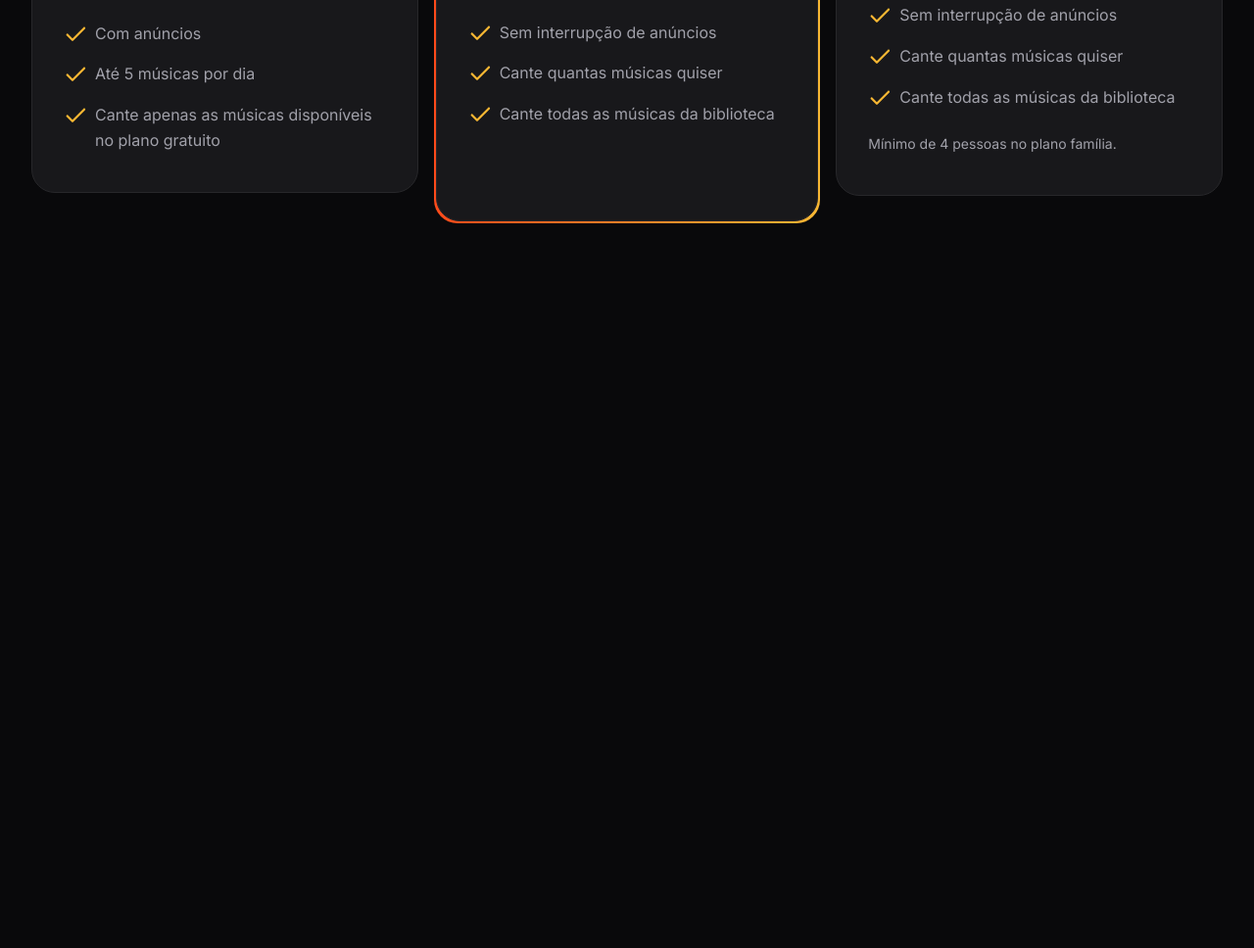
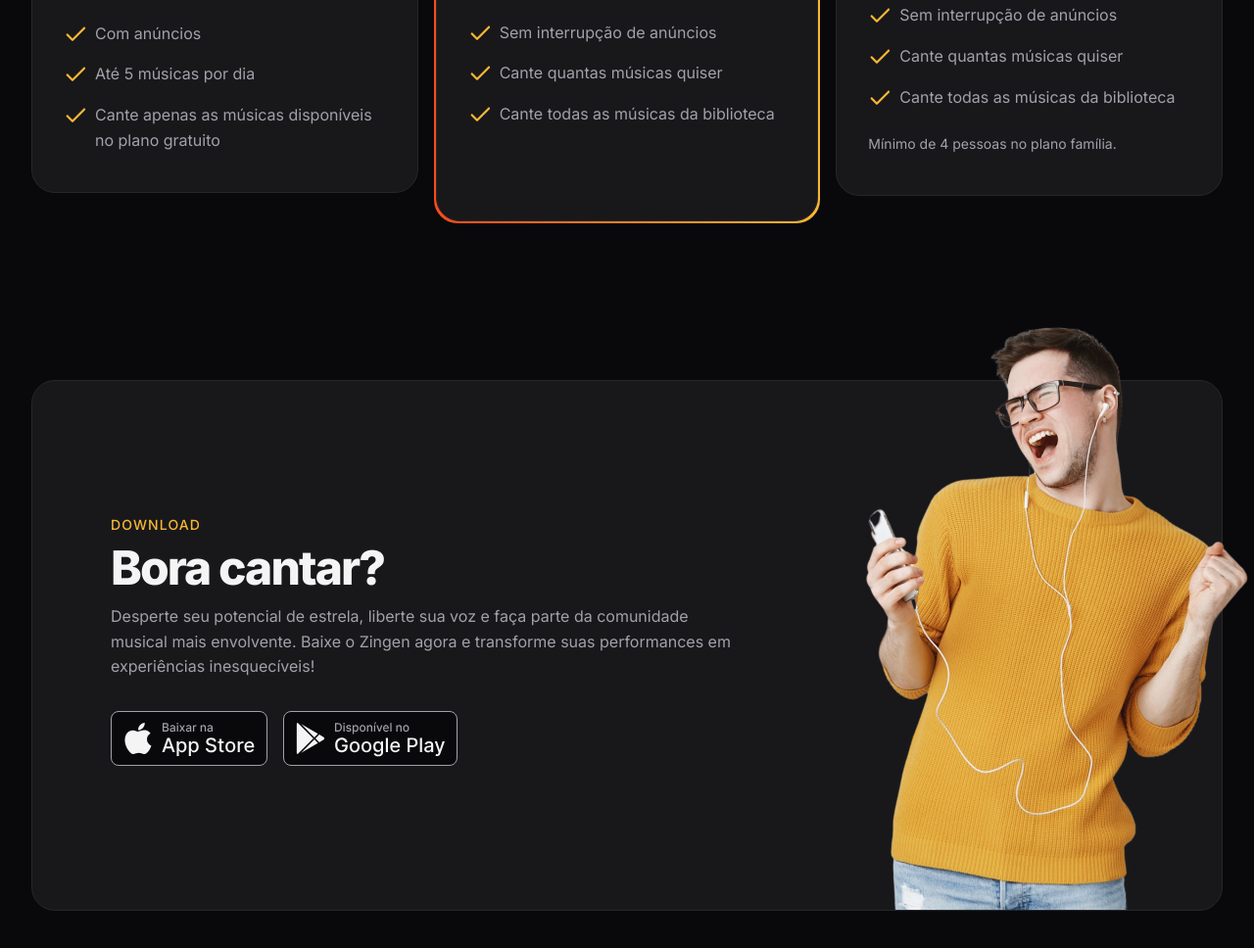
Before and after one commit to vitorpalheta/projeto-zingen, a plain HTML site: page index.html in a window 1280 px wide. Shown: the part 3239-4207 px from the top of the page at 98% size. Before the commit the page ends 3547 px from the top, so only its background shows below. Drawn offline with Linux system fonts and the light colour scheme.

Commit message:
Seção download

```diff
--- a/index.html
+++ b/index.html
@@ -162,5 +162,31 @@
       </div>
     </div>
   </section>
+
+  <section id="download">
+    <div class="container py-xl">
+      <div class="card px-lg even-columns items-center">
+        <div>
+          <header>
+            <strong>Download</strong>
+            <h2>Bora cantar?</h2>
+          </header>
+          <p>Desperte seu potencial de estrela, liberte sua voz e faça parte da comunidade musical mais envolvente. Baixe o Zingen agora e transforme suas performances em experiências inesquecíveis!</p>
+
+          <div class="buttons flex gap-1">
+            <a href="#">
+              <img src="assets/button-appstore.svg" alt="Baixr da Apple Store">
+            </a>
+            <a href="#">
+              <img src="assets/button-playstore.svg" alt="Baixar da Play Store">
+            </a>
+          </div>
+        </div>
+
+          <img src="assets/rapaz-ouvindo-musica-com-fones-de-ouvido-e-cantando-no-aplicativo-de-karaoke-removebg 1.png" alt="">
+
+      </div>
+    </div>
+  </section>
 </body>
 </html>
--- /dev/null
+++ b/styles/download.css
@@ -0,0 +1,34 @@
+#download{
+  .card {
+    padding: 3rem 1.5rem 15rem;
+    position: relative;
+
+
+    & > img{
+      width: 14.5rem;
+      position: absolute;
+      bottom: 0;
+      right: -3.134375rem;
+    }
+  }
+
+  .buttons{
+    flex-wrap: wrap;
+    margin-top: 2rem;
+  }
+
+  @media (width >= 80em){
+    .card{
+      padding: 8.75rem 5rem;
+
+      & > div:nth-child(1){
+        max-width: 40rem;
+      }
+
+      & > img{
+        width: 29.125rem;
+      }
+    }
+  }
+
+}
--- a/styles/global.css
+++ b/styles/global.css
@@ -46,6 +46,8 @@ html{
   font-size: var(--fs-base);
   line-height: 1.6;
   color: var(--text-color-primary);
+
+  overflow-x: hidden;
 }
 
 body{
--- a/styles/index.css
+++ b/styles/index.css
@@ -9,3 +9,4 @@
 @import url(cards.css);
 @import url(features.css) (width >= 80rem);
 @import url(pricing.css);
+@import url(download.css);
```
Also changed, not shown: assets/button-appstore.svg (added), assets/button-playstore.svg (added).
